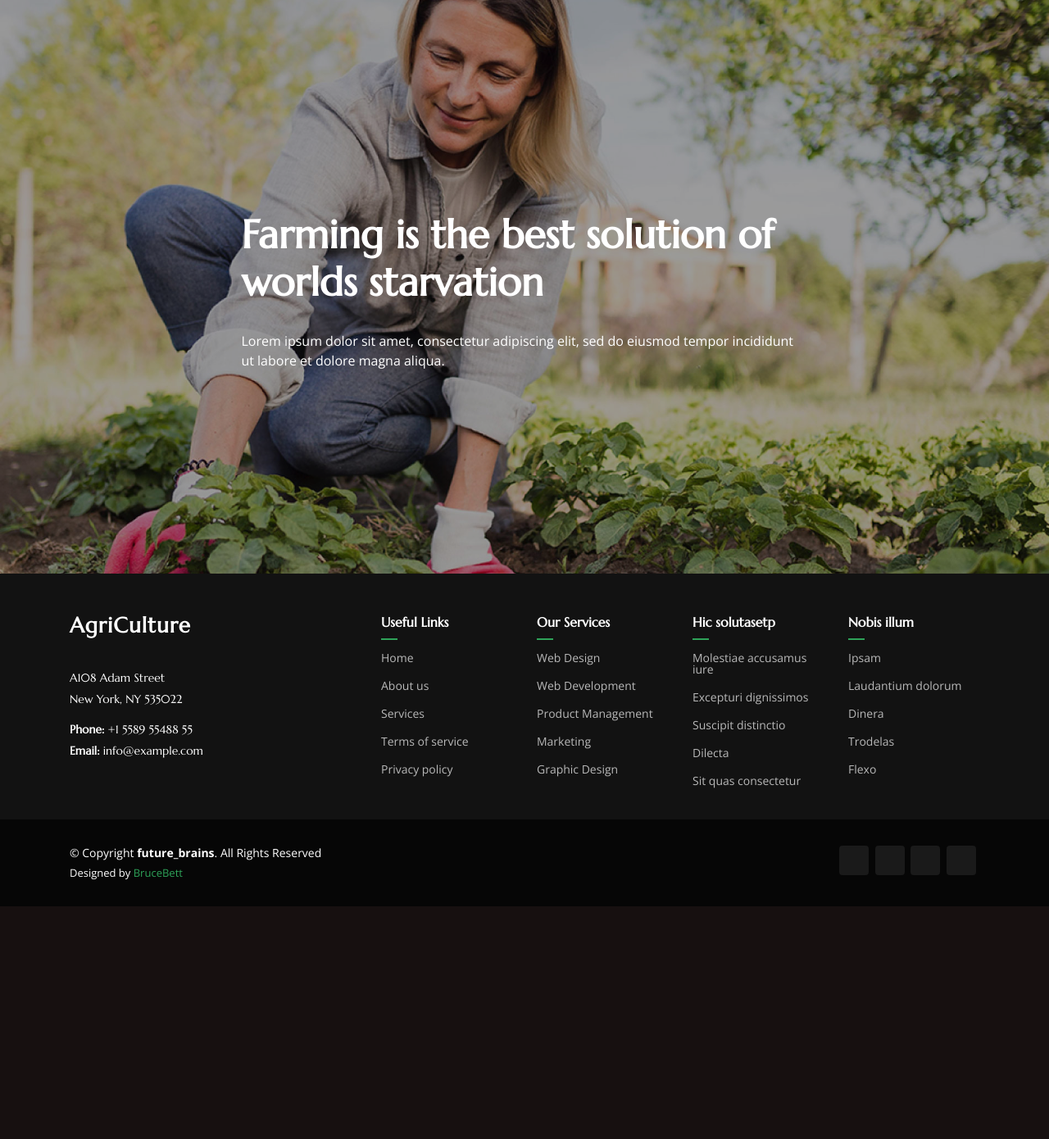
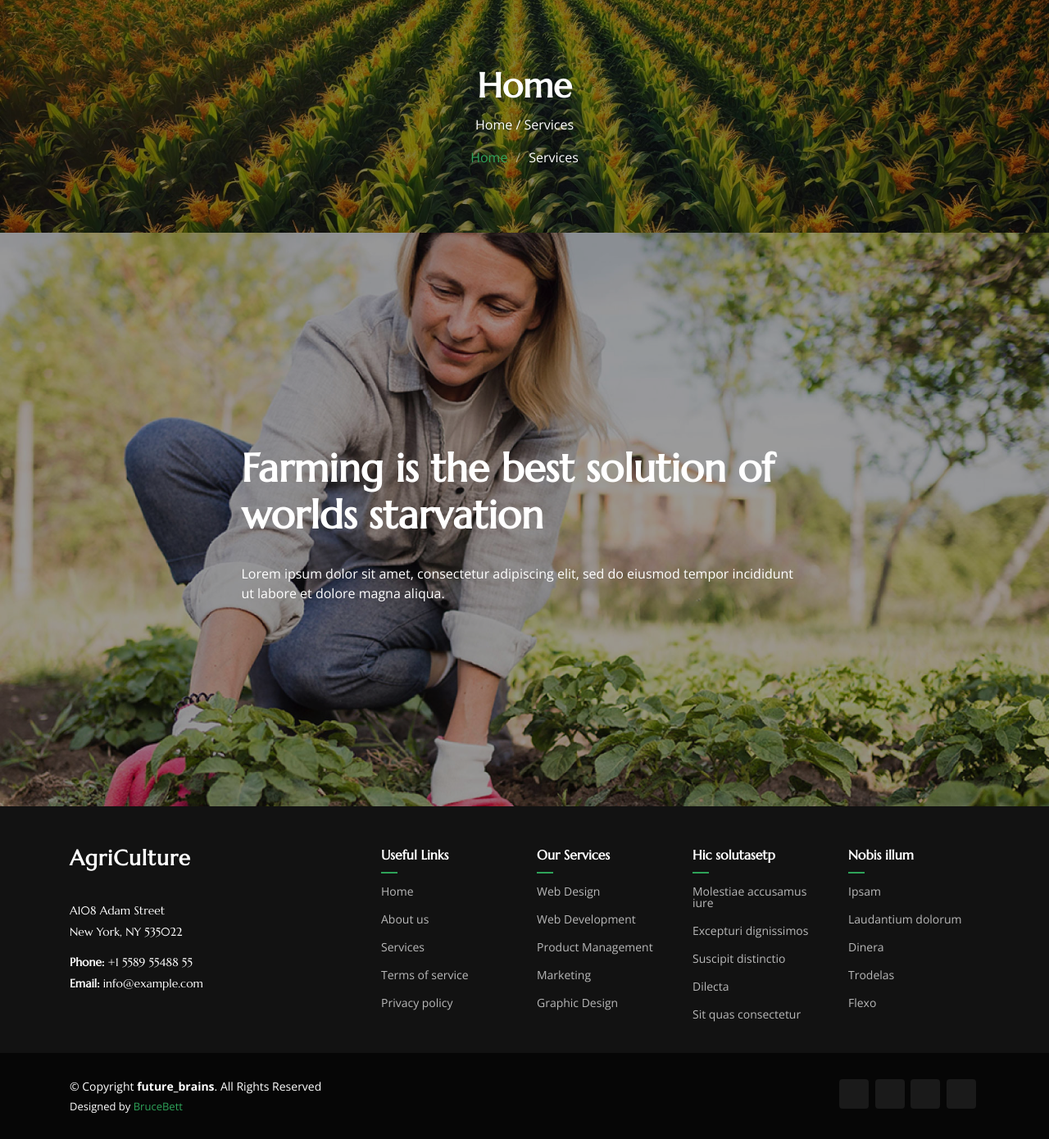
Before and after one commit to brucebett/Agritech, a Django app: page / in a window 1280 px wide. Shown: the part 100-1490 px from the top of the page at 82% size. Before the commit the page ends 1206 px from the top, so only its background shows below. Run offline with Django 5.2, Linux system fonts and the light colour scheme.

Commit message:
sunn7 commit

```diff
--- a/templates/about.html
+++ b/templates/about.html
@@ -10,13 +10,13 @@ About
 {% block body %}
 
     <!-- Page Title -->
-    <div class="page-title dark-background" data-aos="fade" style="background-image: url('{% static 'img/page-title-bg.webp' %}');">
+    <div class="page-title dark-background" data-aos="fade" style="background-image: url('{% static 'img/potatoes.webp' %}');">
       <div class="container position-relative">
         <h1>About</h1>
         <p>Esse dolorum voluptatum ullam est sint nemo et est ipsa porro placeat quibusdam quia assumenda numquam molestias.</p>
         <nav class="breadcrumbs">
           <ol>
-            <li><a href="index.html">Home</a></li>
+            <li><a href={% url "index" %}>Home</a></li>
             <li class="current">About</li>
           </ol>
         </nav>
--- a/templates/contact.html
+++ b/templates/contact.html
@@ -20,7 +20,7 @@ Contact
       </p>
       <nav class="breadcrumbs">
         <ol>
-          <li><a href="index.html">Home</a></li>
+          <li><a href={% url "index" %}>Home</a></li>
           <li class="current">Contact</li>
         </ol>
       </nav>
--- a/templates/index.html
+++ b/templates/index.html
@@ -8,6 +8,24 @@ Home
 
 
 {% block body %}
+
+    <!-- Page Title -->
+    <div class="page-title dark-background" data-aos="fade" style="background-image: url('{% static 'img/mesisiek.webp' %}');">
+      <div class="container position-relative">
+        <h1>Home</h1>
+        <p>
+          Home
+          /
+          Services</p>
+        <nav class="breadcrumbs">
+          <ol>
+            <li><a href={% url "index" %}>Home</a></li>
+            <li class="current">Services</li>
+          </ol>
+        </nav>
+      </div>
+    </div><!-- End Page Title -->
+
 <section id="hero" class="hero section dark-background">
 
     <div id="hero-carousel" class="carousel slide carousel-fade" data-bs-ride="carousel" data-bs-interval="5000">
--- a/templates/service.html
+++ b/templates/service.html
@@ -10,7 +10,7 @@ services
 {% block body %}
 
     <!-- Page Title -->
-    <div class="page-title dark-background" data-aos="fade" style="background-image: url('{% static 'img/page-title-bg.webp' %}');">
+    <div class="page-title dark-background" data-aos="fade" style="background-image: url('{% static 'img/maize.webp' %}');">
       <div class="container position-relative">
         <h1>Services</h1>
         <p>
@@ -19,7 +19,7 @@ services
           Services</p>
         <nav class="breadcrumbs">
           <ol>
-            <li><a href="index.html">Home</a></li>
+            <li><a href={% url "index" %}>Home</a></li>
             <li class="current">Services</li>
           </ol>
         </nav>
```
Also changed, not shown: static/img/maize.webp (added), static/img/mesisiek.webp (added), static/img/potatoes.webp (added).
